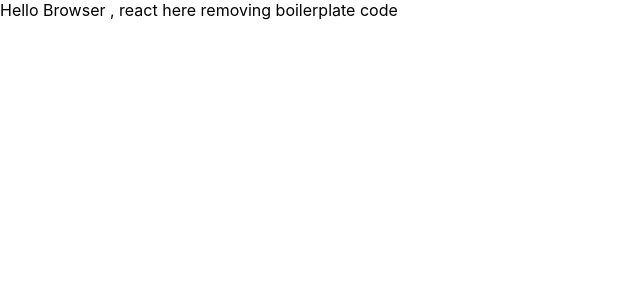
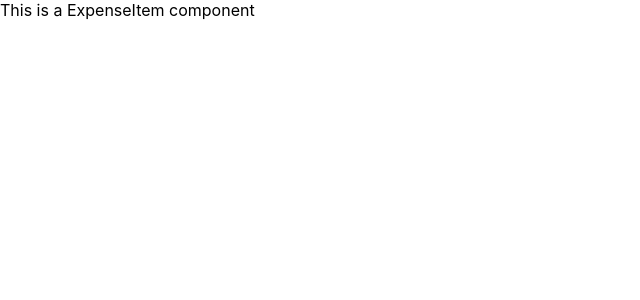
Before and after one commit to mohak0011/Expense_Tracker, a React (Create React App) app: page / in a window 1280 px wide. Shown: the top 300 px of the page, without its empty margins (0-640 px from the left). Built offline with nearby package versions, Linux system fonts and the light colour scheme.

Commit message:
Feat : Adding up the components

```diff
--- a/src/App.js
+++ b/src/App.js
@@ -1,9 +1,10 @@
 import './App.css';
+import ExpenseItem from './components/ExpenseItem';
 
 function App() {
   return (
     <div>
-     Hello Browser , react here removing boilerplate code
+    <ExpenseItem/>
     </div>
   );
 }
--- /dev/null
+++ b/src/components/ExpenseItem.js
@@ -0,0 +1,11 @@
+import React from 'react'
+
+function ExpenseItem() {
+    return (
+        <div>
+            This is a ExpenseItem component
+        </div>
+    )
+}
+
+export default ExpenseItem
```
